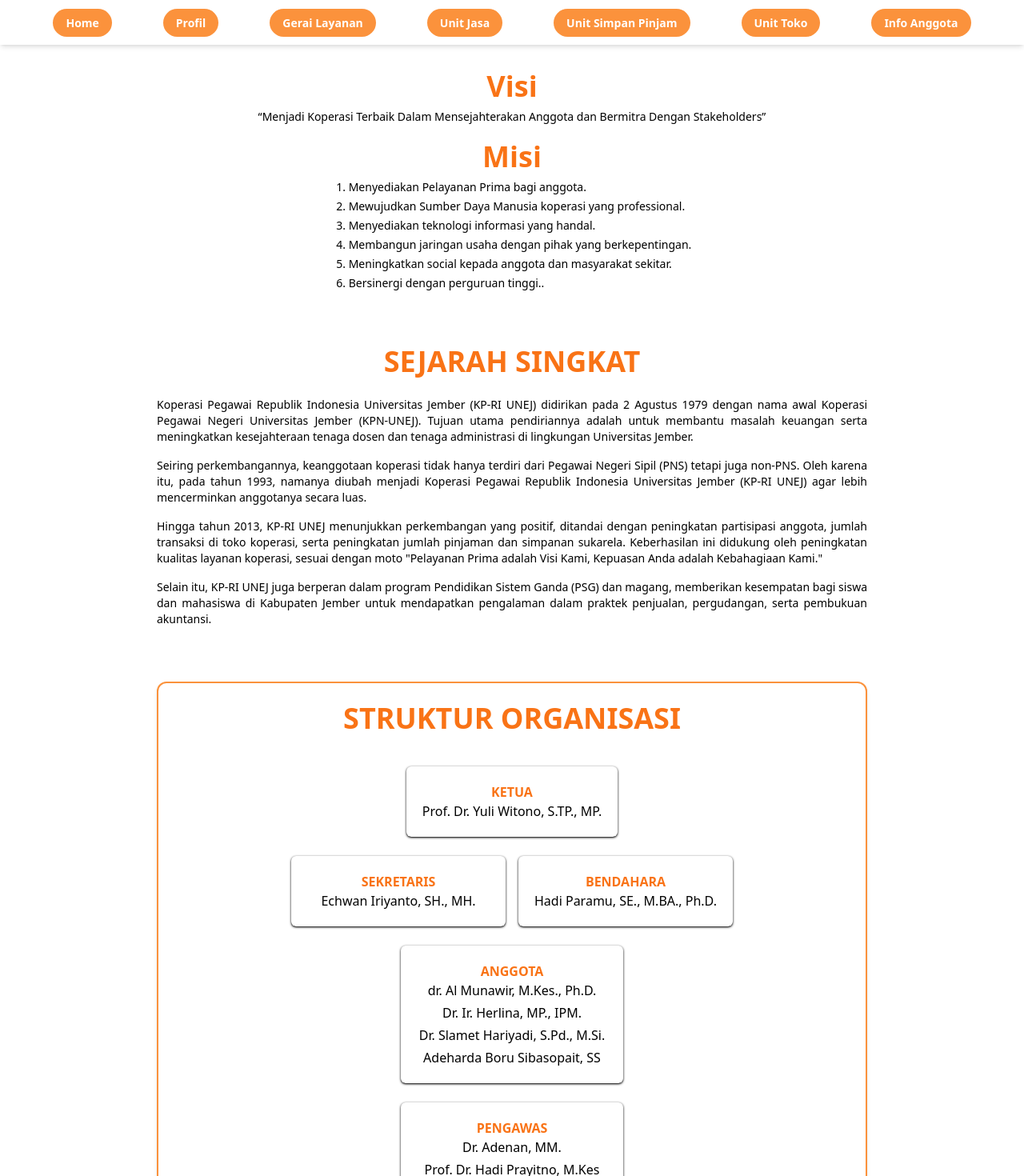
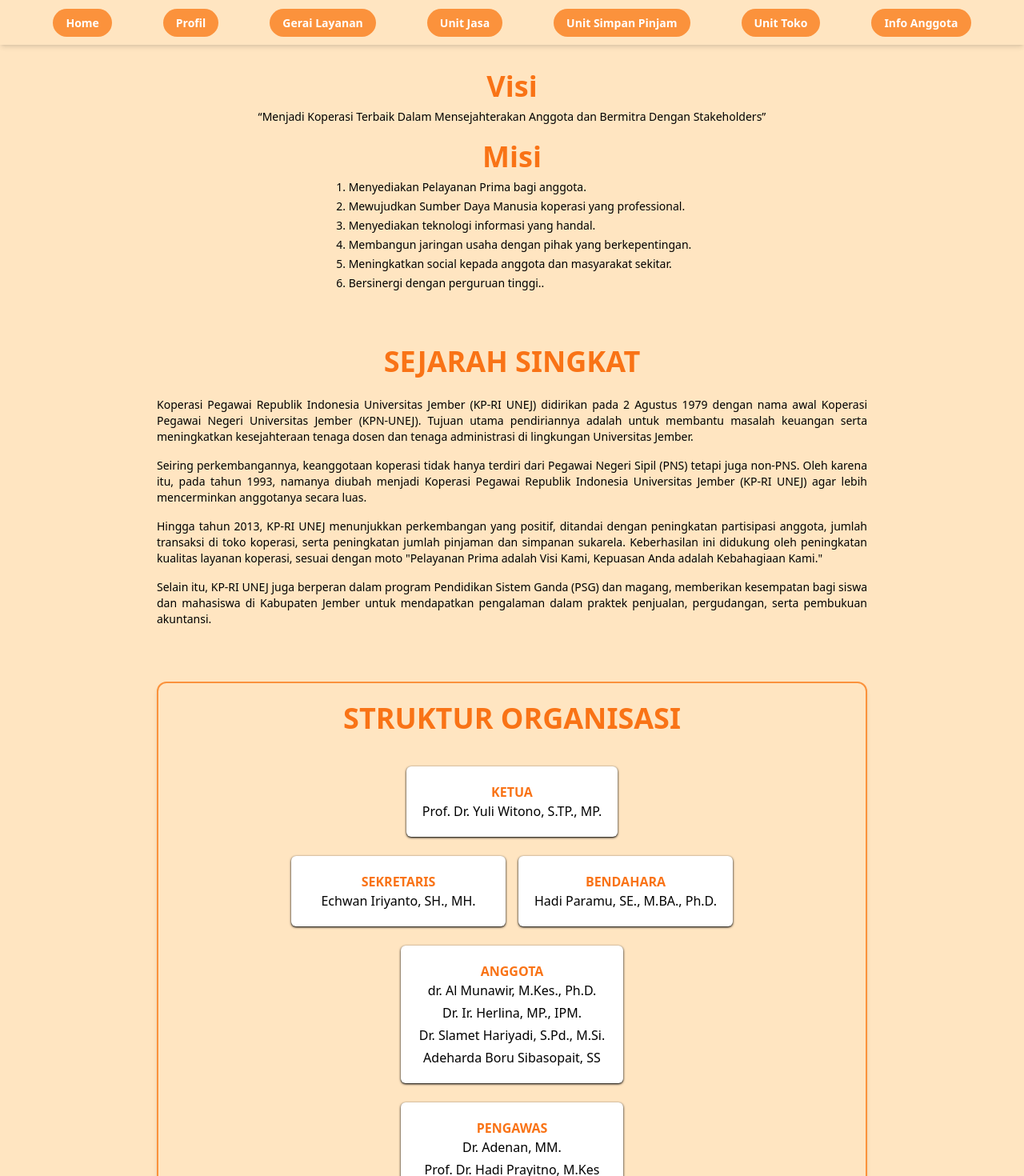
Before and after one commit to CP-KPRI-Unej/profile-company, a React (Vite) app: page /Info-Anggota in a window 1280 px wide. Shown: the top 1470 px of the page at 80% size. Built offline with nearby package versions, Linux system fonts and the light colour scheme; the HTML template or start-up script is replaced by a standard one.

Commit message:
change background color for landing page and profile page

```diff
--- a/src/page/landing page/LandingPage.css
+++ b/src/page/landing page/LandingPage.css
@@ -3,6 +3,11 @@
   margin: 0 auto;
   padding: 2rem;
   text-align: center;
+  background-color: rgba(255, 229, 193, 1);
+}
+
+body, .landingPage{
+  background-color: rgba(255, 229, 193, 1);
 }
 
 @keyframes spin-slow {
--- a/src/page/landing page/LandingPage.jsx
+++ b/src/page/landing page/LandingPage.jsx
@@ -8,7 +8,7 @@
 
 function LandingPage() {
   return (
-    <div className="min-h-screen bg-white font-sans justify-center flex flex-wrap">
+    <div id="landingPage" className="min-h-screen font-sans justify-center flex flex-wrap">
       <Navbar></Navbar>
       <section className="flex flex-col justify-center text-center px-4 relative h-96">
         <h1 className="text-4xl font-bold text-orange-500 mb-2">
@@ -115,7 +115,7 @@
           ))}
         </Splide>
       </section>
-      <section className="py-10 w-full bg-white text-center px-4">
+      <section className="py-10 w-full text-center px-4">
         <h2 className="text-2xl font-bold text-orange-500 mb-6">DOWNLOAD</h2>
         <div className="border-2 border-orange-400 rounded-xl p-6 max-w-full mx-auto grid grid-cols-1 md:grid-cols-2 gap-3 text-left text-sm text-blue-700">
           {[
--- /dev/null
+++ b/src/page/profile/Profile.css
@@ -0,0 +1,4 @@
+body,
+.profile {
+  background-color: rgba(255, 229, 193, 1);
+}
--- a/src/page/profile/Profile.jsx
+++ b/src/page/profile/Profile.jsx
@@ -8,7 +8,7 @@
 
 function Profil() {
   return (
-    <div className="min-h-screen bg-white font-sans justify-center flex flex-wrap">
+    <div id="profile" className="min-h-screen font-sans justify-center flex flex-wrap">
       <Navbar></Navbar>
       <section className="flex flex-col justify-center pt-14 pb-3 text-center px-4 relative w-full">
         <h1 className="text-4xl font-bold text-orange-500 mb-2">Visi</h1>
@@ -67,27 +67,27 @@
       </section>
       <section className="w-full flex flex-col justify-center pt-14 pb-3 text-center px-4 relative">
         <div className="w-3/4 md:w-3/4 m-auto flex flex-col gap-4">
-          <div className="border-2 border-orange-400 rounded-xl p-6 flex flex-col items-center bg-white shadow-md space-y-6">
+          <div className="border-2 border-orange-400 rounded-xl p-6 flex flex-col items-center shadow-md space-y-6">
             <h1 className="text-4xl font-bold text-orange-500 mb-4">
               STRUKTUR ORGANISASI
             </h1>
-            <div className="shadow-black shadow w-auto p-5 rounded-md">
+            <div className="shadow-black shadow w-auto p-5 rounded-md bg-white">
               <h2 className="text-orange-500 font-semibold">KETUA</h2>
               <p>Prof. Dr. Yuli Witono, S.TP., MP.</p>
             </div>
 
             <div className="grid grid-cols-1 md:grid-cols-2 gap-4">
-              <div className="shadow-black shadow w-auto p-5 rounded-md">
+              <div className="shadow-black shadow w-auto p-5 rounded-md bg-white">
                 <h2 className="text-orange-500 font-semibold">SEKRETARIS</h2>
                 <p>Echwan Iriyanto, SH., MH.</p>
               </div>
-              <div className="shadow-black shadow w-auto p-5 rounded-md">
+              <div className="shadow-black shadow w-auto p-5 rounded-md bg-white">
                 <h2 className="text-orange-500 font-semibold">BENDAHARA</h2>
                 <p>Hadi Paramu, SE., M.BA., Ph.D.</p>
               </div>
             </div>
 
-            <div className="shadow-black shadow w-1/3 p-5 rounded-md">
+            <div className="shadow-black shadow w-1/3 p-5 rounded-md bg-white">
               <h2 className="text-orange-500 font-semibold">ANGGOTA</h2>
               <ul className="space-y-1">
                 <li>dr. Al Munawir, M.Kes., Ph.D.</li>
@@ -97,7 +97,7 @@
               </ul>
             </div>
 
-            <div className="shadow-black shadow w-1/3 p-5 rounded-md">
+            <div className="shadow-black shadow w-1/3 p-5 rounded-md bg-white">
               <h2 className="text-orange-500 font-semibold">PENGAWAS</h2>
               <ul className="space-y-1">
                 <li>Dr. Adenan, MM.</li>
--- a/src/page/utils/footer.jsx
+++ b/src/page/utils/footer.jsx
@@ -1,30 +1,36 @@
 import Kiri from "../../assets/kiri-bawah.png";
 import Kanan from "../../assets/kanan-bawah.png";
 
-function footer(){
+function footer() {
   return (
-        <><section className="w-full relative bg-white py-10">
+    <>
+      <section id="footer" className="w-full relative py-10">
         <div className="flex flex-col md:flex-row justify-between items-center md:items-end w-full max-w-full mx-auto px-4">
           <img
             src={Kiri}
             alt="Koperasi KPRI"
-                    className="h-40 md:h-64 w-auto mb-6 md:mb-0" />
+            className="h-40 md:h-64 w-auto mb-6 md:mb-0"
+          />
           <div className="flex space-x-3 mb-6 md:mb-0">
             {[...Array(4)].map((_, idx) => (
               <span
                 key={idx}
-                            className="w-4 h-4 md:w-5 md:h-5 border-2 border-orange-400 rounded-full" />
+                className="w-4 h-4 md:w-5 md:h-5 border-2 border-orange-400 rounded-full"
+              />
             ))}
           </div>
           <img
             src={Kanan}
             alt="Koperasi KPRI"
-                    className="h-40 md:h-64 w-auto" />
+            className="h-40 md:h-64 w-auto"
+          />
         </div>
-        </section><footer className="text-center text-xs text-orange-500 pt-8 bg-white">
+      </section>
+      <footer className="text-center text-xs text-orange-500 pt-8">
         © 2025 KOPERASI KPRI UNIVERSITAS JEMBER
-            </footer></>
-    )
+      </footer>
+    </>
+  );
 }
 
 export default footer;
--- a/src/page/utils/navbar.jsx
+++ b/src/page/utils/navbar.jsx
@@ -2,7 +2,7 @@
 
 function navbar() {
   return (
-    <nav className="w-full bg-white shadow-md py-4 fixed top-0 z-50">
+    <nav className="w-full shadow-md py-4 fixed top-0 z-50">
       <ul className="flex flex-wrap justify-center gap-16 px-1">
         {[
           "Home",
--- /dev/null
+++ b/src/page/utils/util.css
@@ -0,0 +1,3 @@
+nav, footer{
+    background-color: rgba(255, 229, 193, 1);
+}
```
Lines whose indentation alone changed are shown as unchanged.
